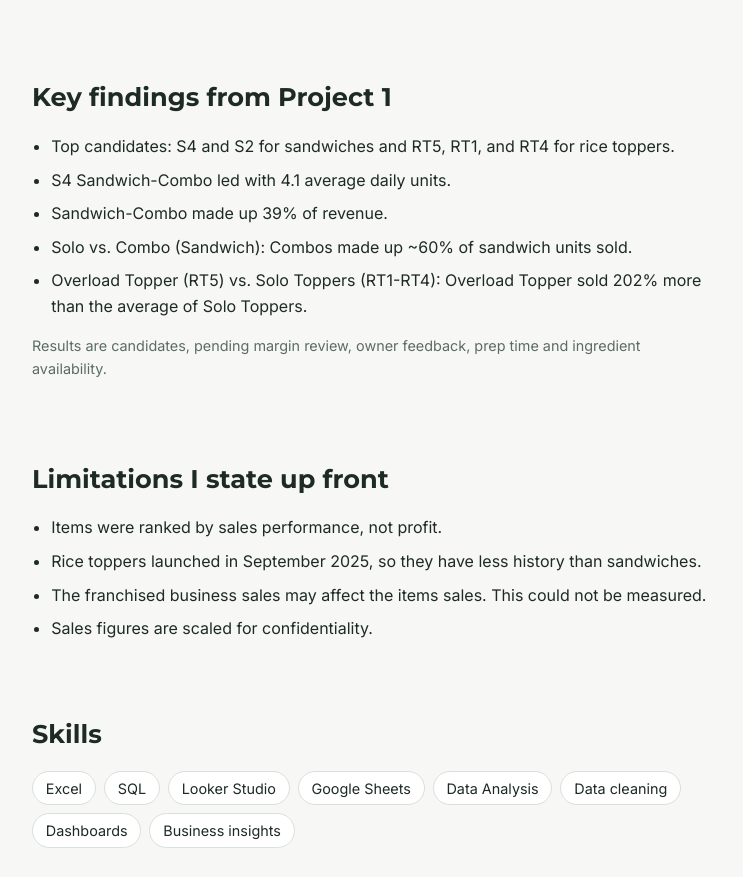
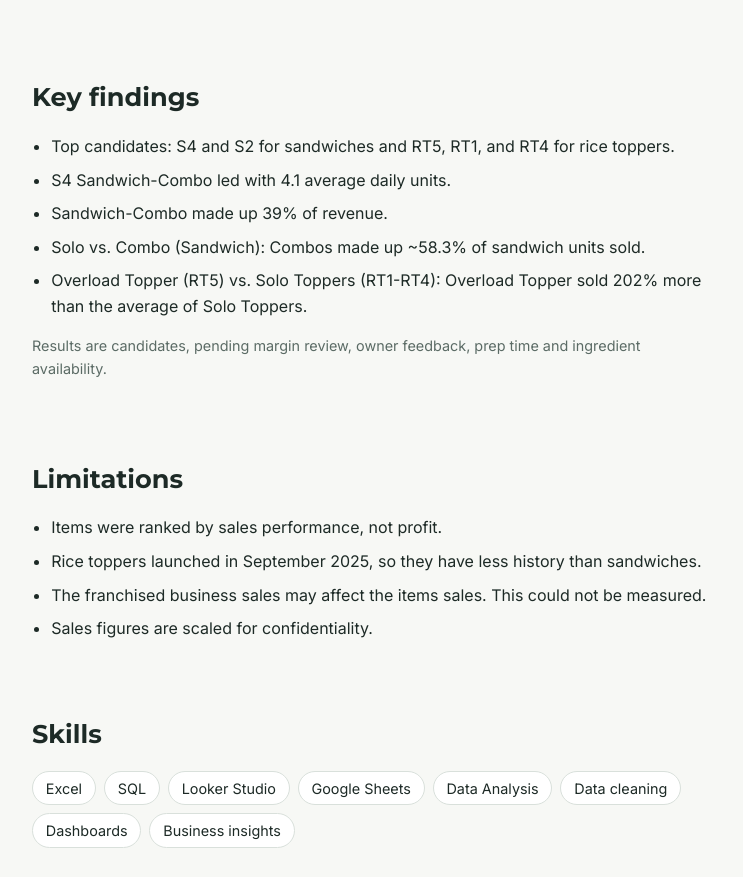
Before and after one commit to joserodrigodiga/joserodrigodiga.github.io, a plain HTML site: page index.html in a window 1280 px wide. Shown: the part 2462-3339 px from the top of the page, without its empty margins (268-1011 px from the left). Drawn offline with Linux system fonts and the light colour scheme.

Commit message:
Update index.html

```diff
--- a/index.html
+++ b/index.html
@@ -170,19 +170,19 @@ section{scroll-margin-top:70px}
     </section>
 
     <section>
-      <h2>Key findings from Project 1</h2>
+      <h2>Key findings</h2>
       <ul class="finds">
         <li>Top candidates: S4 and S2 for sandwiches and RT5, RT1, and RT4 for rice toppers.</li>
         <li>S4 Sandwich-Combo led with 4.1 average daily units.</li>
         <li>Sandwich-Combo made up 39% of revenue.</li>
-        <li>Solo vs. Combo (Sandwich): Combos made up ~60% of sandwich units sold.</li>
+        <li>Solo vs. Combo (Sandwich): Combos made up ~58.3% of sandwich units sold.</li>
         <li>Overload Topper (RT5) vs. Solo Toppers (RT1-RT4): Overload Topper sold 202% more than the average of Solo Toppers.</li>
       </ul>
       <p class="note">Results are candidates, pending margin review, owner feedback, prep time and ingredient availability.</p>
     </section>
 
     <section>
-      <h2>Limitations I state up front</h2>
+      <h2>Limitations</h2>
       <ul class="finds">
         <li>Items were ranked by sales performance, not profit.</li>
         <li>Rice toppers launched in September 2025, so they have less history than sandwiches.</li>
```
